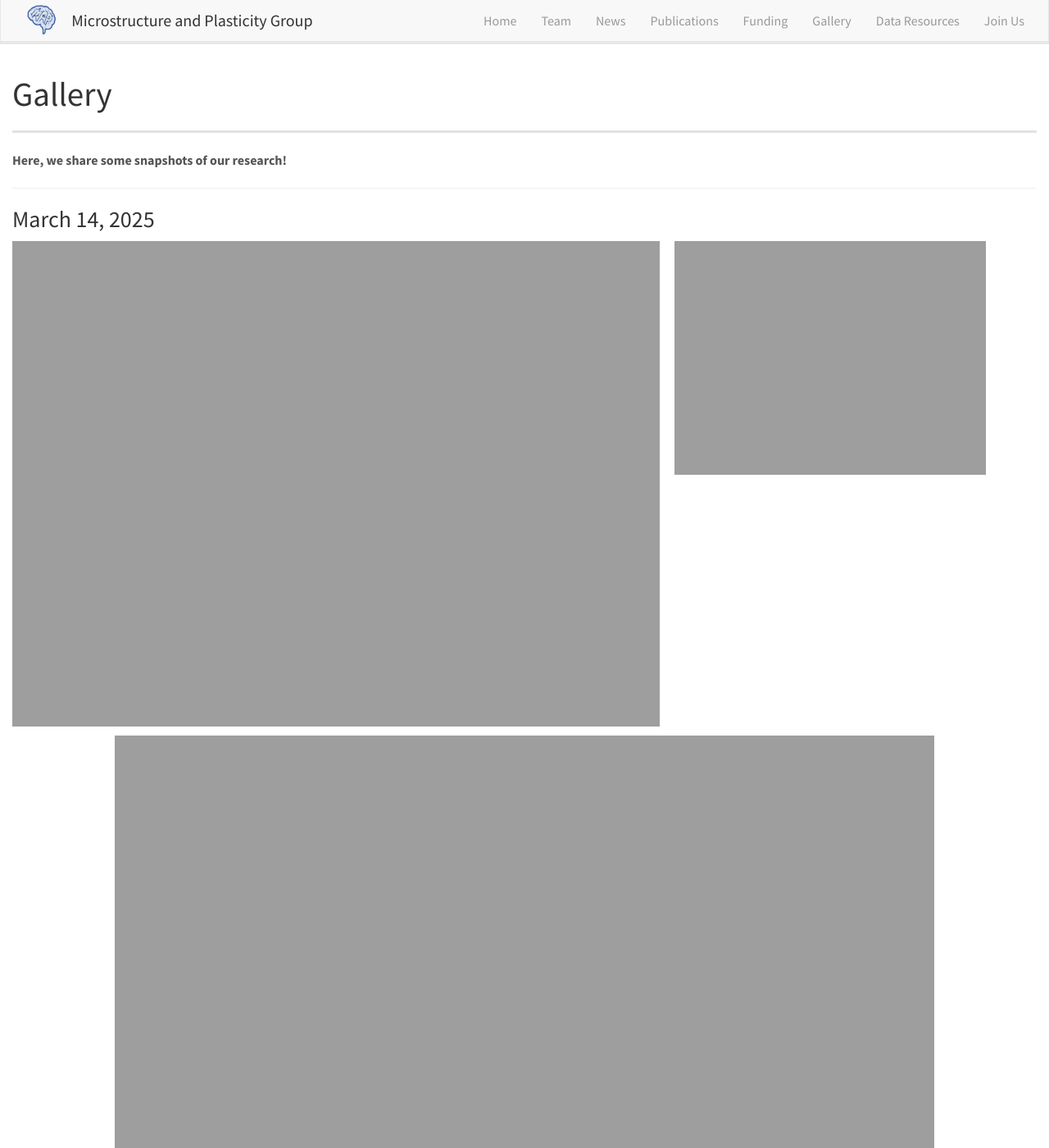
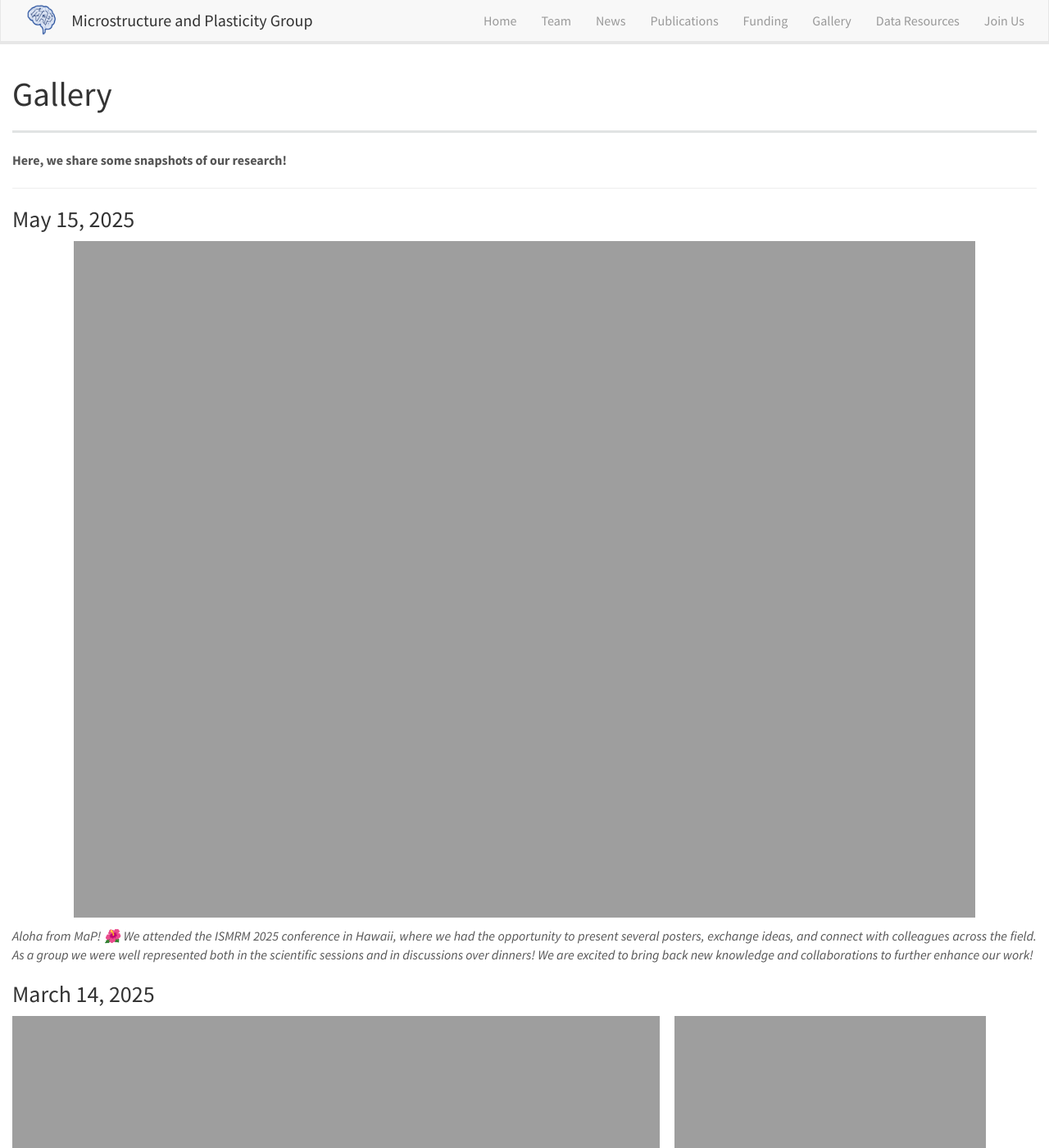
Before and after one commit to MaP-science/MaPWebsite, a Jekyll site: the page built from _pages/gallery.md, in a window 1280 px wide and 1400 px high. Shown: the whole window at 82% size. Built offline with Jekyll 4.4.1, drawn with Linux system fonts in a browser that asks for light colours; nearby versions of some CDN libraries.

Commit message:
Adding Hawaii to the gallery page

```diff
--- a/_pages/gallery.md
+++ b/_pages/gallery.md
@@ -13,6 +13,16 @@ permalink: /gallery.html
 **Here, we share some snapshots of our research!**
 
 ---
+
+### May 15, 2025
+
+<div class="row justify-content-center">
+<div class="col-sm-13 text-center">
+<img src="{{ site.url }}{{ site.baseurl }}/images/gallery/hawaii.png" style="width: 1100px">
+</div>
+</div>
+
+*Aloha from MaP! 🌺 We attended the ISMRM 2025 conference in Hawaii, where we had the opportunity to present several posters, exchange ideas, and connect with colleagues across the field. As a group we were well represented both in the scientific sessions and in discussions over dinners! We are excited to bring back new knowledge and collaborations to further enhance our work!*
 
 ### March 14, 2025
 
```
Also changed, not shown: 1 other file.
